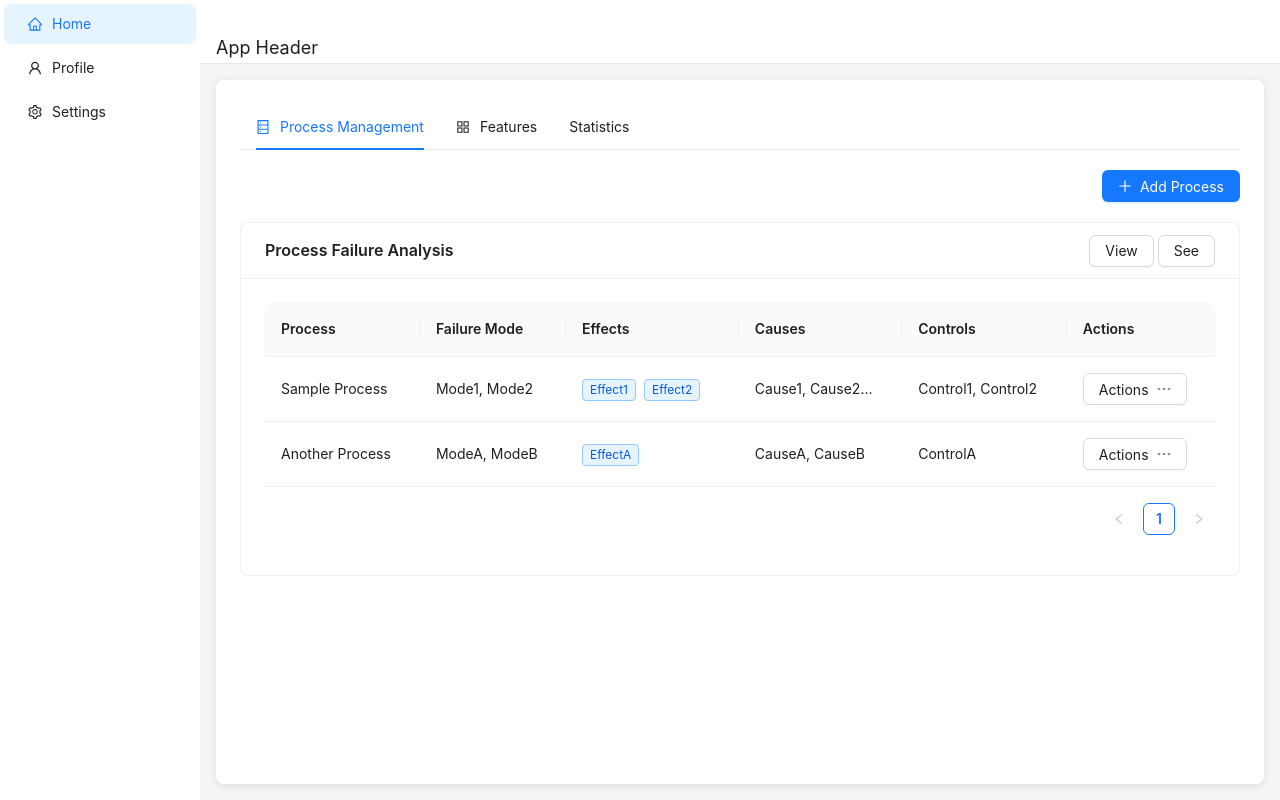
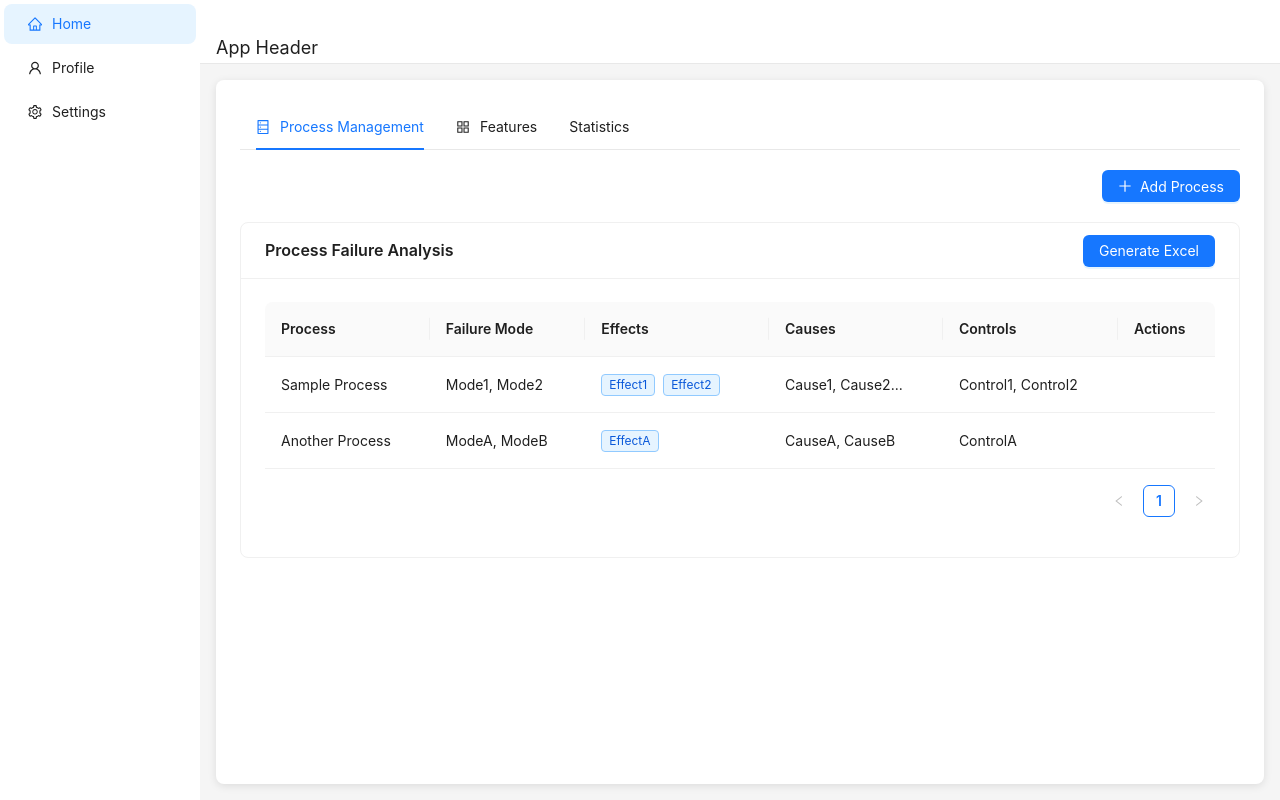
Before and after one commit to groshiniprasad/formCreation, a React (Vite) app: page / in a window 1280 px wide. Built offline with nearby package versions, Linux system fonts and the light colour scheme.

Commit message:
View Excel && Download excel added

```diff
--- a/src/components/Home/PrcoessManagement/PrcoessManagementTable.jsx
+++ b/src/components/Home/PrcoessManagement/PrcoessManagementTable.jsx
@@ -1,9 +1,10 @@
-import React, { useContext, useMemo, useState } from "react";
-import { Table, Card, Tag, Tooltip, Dropdown, Menu, Button, Modal } from "antd";
-import { DownOutlined, DashOutlined } from "@ant-design/icons";
+import React, { useContext, useState, useMemo } from "react";
+import { Table, Card, Button, Modal, Tag, Tooltip } from "antd";
 import * as XLSX from "xlsx";
+import Handsontable from "handsontable";
+import { HotTable } from "@handsontable/react";
+import "handsontable/dist/handsontable.full.css";
 import { ProcessContext } from "../../../context/processStageContext";
-
 
 const sampleData = [
   {
@@ -23,74 +24,14 @@ const sampleData = [
     actions: ["ActionA"],
   },
 ];
+
 const TableComponent = () => {
   const { processValues } = useContext(ProcessContext);
   const [isModalOpen, setIsModalOpen] = useState(false);
+  const [excelData, setExcelData] = useState([]);
+  const [excelBlob, setExcelBlob] = useState(null);
 
   const data = processValues.length ? processValues : sampleData;
-  const processActions = [
-    { label: "View", func: (row) => handleExportRow(row) },
-    { label: "Download", func: () => console.log("Download") },
-    { label: "Delete", func: () => console.log("Delete") },
-  ];
-
-
-  let rows = [];
-  const handleExportRow = () => {
-    const formData = processValues.length ? processValues : sampleData;
-
-    let mergeRanges = [];
-
-    let rowStart = 1; // Start row for merging cells
-
-    formData.forEach((item) => {
-        // Find the maximum number of rows needed for this process step
-        const maxRows = Math.max(
-            item.failureMode.length || 1,
-            item.effects.length || 1,
-            item.causes.length || 1,
-            item.controls.length || 1,
-            item.actions.length || 1
-        );
-
-        for (let i = 0; i < maxRows; i++) {
-            rows.push({
-                "Process / Process Step": i === 0 ? item.process : "", // Only keep process step in first row
-                "Potential Failure Mode": item.failureMode[i] || "",
-                "Potential Failure Effects": item.effects[i] || "",
-                "Potential Causes": item.causes[i] || "",
-                "Current Controls": item.controls[i] || "",
-                "Actions Recommended": item.actions[i] || "",
-            });
-        }
-
-        // Keep track of merged cell range
-        if (maxRows > 1) {
-            mergeRanges.push([rowStart + 1, rowStart + maxRows]); // Adjust for Excel row index (1-based)
-        }
-        rowStart += maxRows;
-    });
-
-    // Convert data to worksheet
-    const ws = XLSX.utils.json_to_sheet(rows, { origin: "A1" });
-
-    // Create a workbook and append sheet
-    const wb = XLSX.utils.book_new();
-    XLSX.utils.book_append_sheet(wb, ws, "Failure Analysis");
-
-    // Apply merged cell formatting for process steps
-    const wsRef = wb.Sheets["Failure Analysis"];
-    mergeRanges.forEach(([start, end]) => {
-        wsRef["!merges"] = wsRef["!merges"] || [];
-        wsRef["!merges"].push({ s: { r: start, c: 0 }, e: { r: end - 1, c: 0 } }); // Merge Process Step Column (A)
-    });
-
-    // Export file
-    XLSX.writeFile(wb, "Process_Failure_Analysis.xlsx");
-
-    /*   setExcelData(jsonData);
-      setIsModalOpen(true);  */
-  };
 
   const columns = useMemo(() => [
     { title: "Process", dataIndex: "process", key: "process" },
@@ -160,32 +101,104 @@ const TableComponent = () => {
   const memoizedData = useMemo(() => data.map((item, index) => ({
     key: index,
     ...item,
-    columnActions: processActions,
   })), [data]);
 
+
+  const handleExportRow = () => {
+    const formData = processValues.length ? processValues : sampleData;
+    let rows = [];
+    let mergeRanges = [];
+    let rowStart = 1;
+
+    formData.forEach((item) => {
+      const maxRows = Math.max(
+        item.failureMode.length || 1,
+        item.effects.length || 1,
+        item.causes.length || 1,
+        item.controls.length || 1,
+        item.actions.length || 1
+      );
+
+      for (let i = 0; i < maxRows; i++) {
+        rows.push([
+          i === 0 ? item.process : "", // Merge Process Step
+          item.failureMode[i] || "",
+          item.effects[i] || "",
+          item.causes[i] || "",
+          item.controls[i] || "",
+          item.actions[i] || "",
+        ]);
+      }
+
+      if (maxRows > 1) {
+        mergeRanges.push([rowStart + 1, rowStart + maxRows]);
+      }
+      rowStart += maxRows;
+    });
+
+    // Convert to worksheet
+    const ws = XLSX.utils.aoa_to_sheet([
+      ["Process / Process Step", "Potential Failure Mode", "Potential Failure Effects", "Potential Causes", "Current Controls", "Actions Recommended"], // Headers
+      ...rows, // Data
+    ]);
+
+    // Create workbook and append sheet
+    const wb = XLSX.utils.book_new();
+    XLSX.utils.book_append_sheet(wb, ws, "Failure Analysis");
+
+    // Generate Excel as Blob
+    const excelBuffer = XLSX.write(wb, { bookType: "xlsx", type: "array" });
+    const blob = new Blob([excelBuffer], { type: "application/vnd.openxmlformats-officedocument.spreadsheetml.sheet" });
+
+    setExcelData(rows); // Store table preview data
+    setExcelBlob(blob); // Store file for download
+    setIsModalOpen(true); // Show modal
+  };
+
+
+
+  const downloadExcelFile = () => {
+    if (!excelBlob) return;
+
+    const url = window.URL.createObjectURL(excelBlob);
+    const link = document.createElement("a");
+    link.href = url;
+    link.setAttribute("download", "Process_Failure_Analysis.xlsx");
+    document.body.appendChild(link);
+    link.click();
+    document.body.removeChild(link);
+    window.URL.revokeObjectURL(url);
+    setIsModalOpen(false);
+  };
+  const memoizedHotTable = useMemo(
+    () => (
+      <HotTable
+        data={excelData}
+        colHeaders={["Process / Process Step", "Potential Failure Mode", "Potential Failure Effects", "Potential Causes", "Current Controls", "Actions Recommended"]}
+        rowHeaders={true}
+        width="100%"
+        height="300"
+        stretchH="all"
+        licenseKey="non-commercial-and-evaluation"
+        contextMenu={true}
+      />
+    ),
+    [excelData]
+  );
+
   return (
-    <Card title="Process Failure Analysis" style={{ marginTop: 20 }} extra={<><Button onClick={handleExportRow}>View</Button> <Button onClick={() => setIsModalOpen(true)}>See</Button></>}>
+    <Card title="Process Failure Analysis" style={{ marginTop: 20 }} extra={<Button type="primary" onClick={handleExportRow}>Generate Excel</Button>}>
+
+
       <Table dataSource={memoizedData} columns={columns} pagination={{ pageSize: 5 }} />
-      <Modal title="Excel Data" open={isModalOpen} onCancel={() => setIsModalOpen(false)} footer={null} width={600}>
-        {rows.length > 0 ? (
-          <table border="1" style={{ width: "100%", textAlign: "center" }}>
-            <thead>
-              <tr>
-                {Object.keys(rows[0]).map((key) => (
-                  <th key={key}>{key}</th>
-                ))}
-              </tr>
-            </thead>
-            <tbody>
-              {rows.map((row, rowIndex) => (
-                <tr key={rows}>
-                  {Object.entries(row).map(([key, value]) => (
-                    <td key={`${rowIndex}-${key}`}>{value}</td>
-                  ))}
-                </tr>
-              ))}
-            </tbody>
-          </table>
+
+      {/* Modal with Handsontable Excel Grid */}
+      <Modal title="Excel File Preview" open={isModalOpen} onCancel={() => setIsModalOpen(false)} footer={null} width={800}>
+        {excelData.length > 0 ? (
+          <>
+            {memoizedHotTable}
+            <Button type="primary" style={{ marginTop: 16 }} onClick={downloadExcelFile}>Download Excel</Button>
+          </>
         ) : (
           <p>No Excel Data Available</p>
         )}
```
